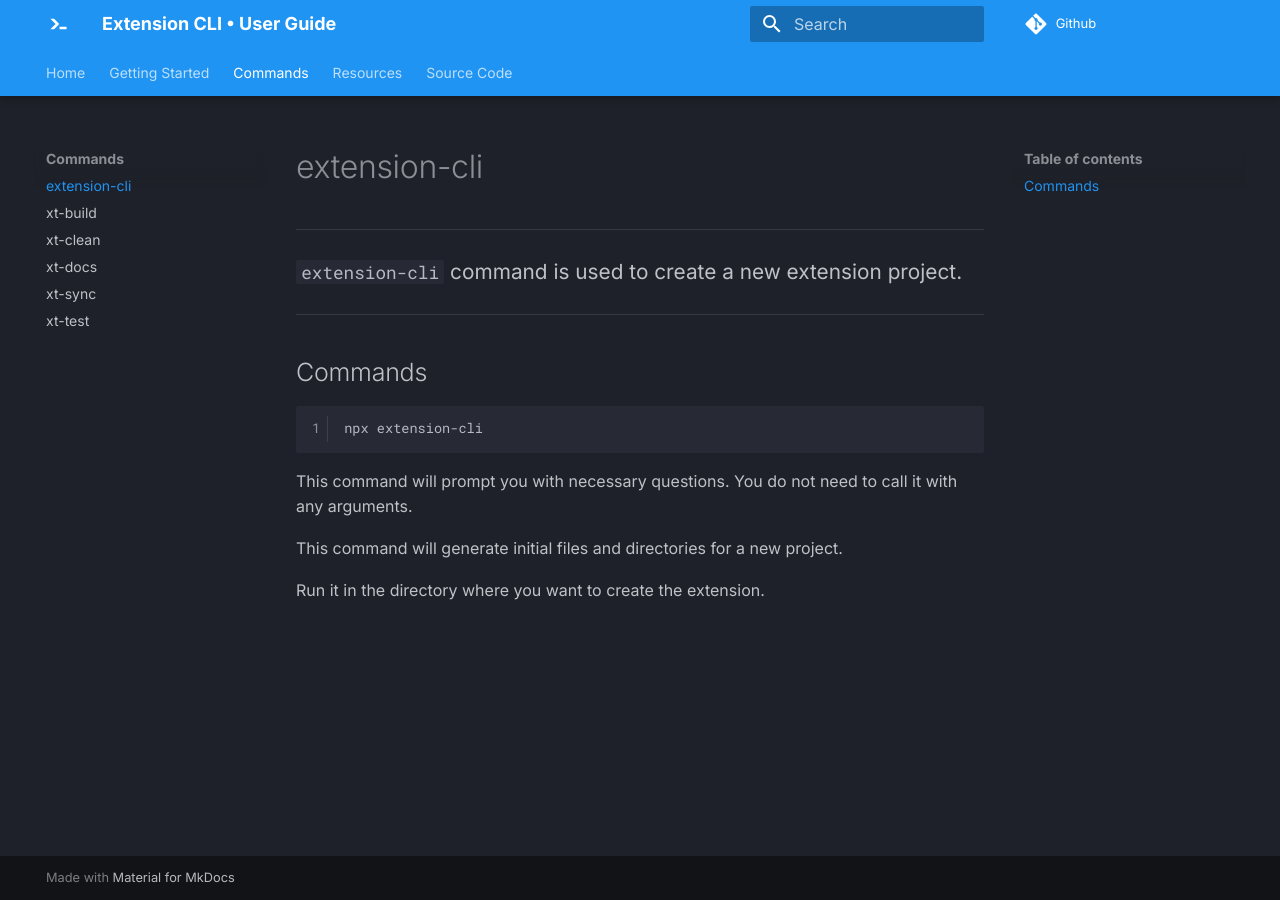
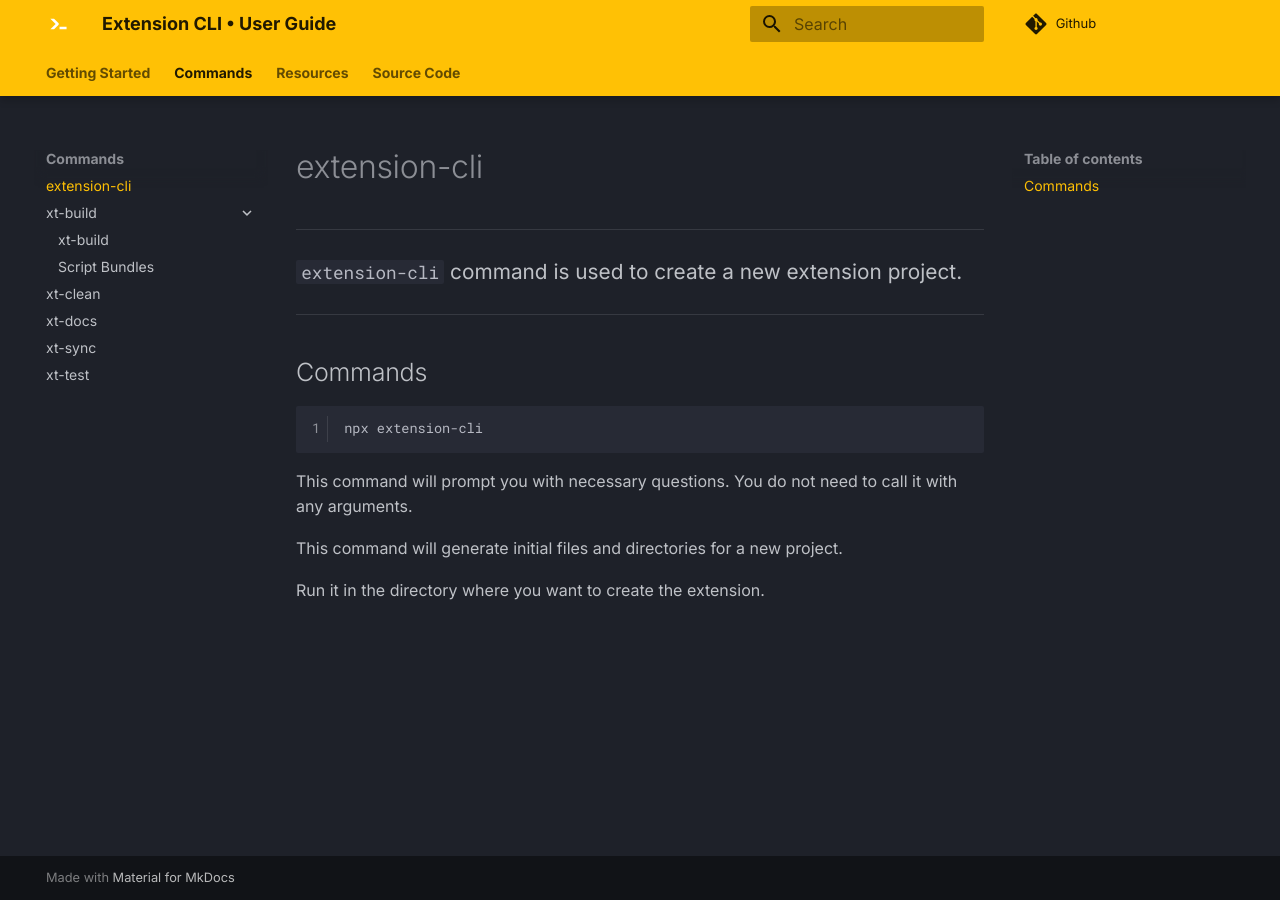
Before and after one commit to MobileFirstLLC/extension-cli, an MkDocs documentation site: the page built from guide/08-xt-create.md, in a window 1280 px wide. Built offline with MkDocs 1.6.1 and Material for MkDocs 9.7.7, drawn with Linux system fonts in a browser that asks for light colours; comment, search, counter and statistics services are not loaded.

Commit message:
docs: improve contrast

```diff
--- a/guide/assets/custom.css
+++ b/guide/assets/custom.css
@@ -2,3 +2,4 @@
 .md-main__inner{padding-bottom: 3em}
 .page-intro{font-size:1.3em;line-height:1.7;}
 .highlighttable td pre {line-height: 1.9;}
+.md-tabs__item{font-weight: bold}
--- a/mkdocs.yml
+++ b/mkdocs.yml
@@ -9,13 +9,15 @@
 use_directory_urls: true
 
 nav:
-  - Home: index.md
   - "Getting Started":
-    - 'Installation': 01-getting-started.md
-    - 'Configuration': 02-configuration.md
+    - Intro: index.md
+    - Installation: 01-getting-started.md
+    - Configuration: 02-configuration.md
   - "Commands":
     - 'extension-cli': 08-xt-create.md
-    - 'xt-build': 03-xt-build.md
+    - 'xt-build':
+      - xt-build: 03-xt-build.md
+      - Script Bundles: 03-xt-build-js-bundles.md
     - 'xt-clean': 04-xt-clean.md
     - 'xt-docs': 05-xt-docs.md
     - 'xt-sync': 06-xt-sync.md
@@ -44,8 +46,8 @@
     - navigation.expand
   palette:
     scheme: slate
-    primary: blue
-    accent: blue
+    primary: amber
+    accent: amber
   font:
     text: Inter
 
```
